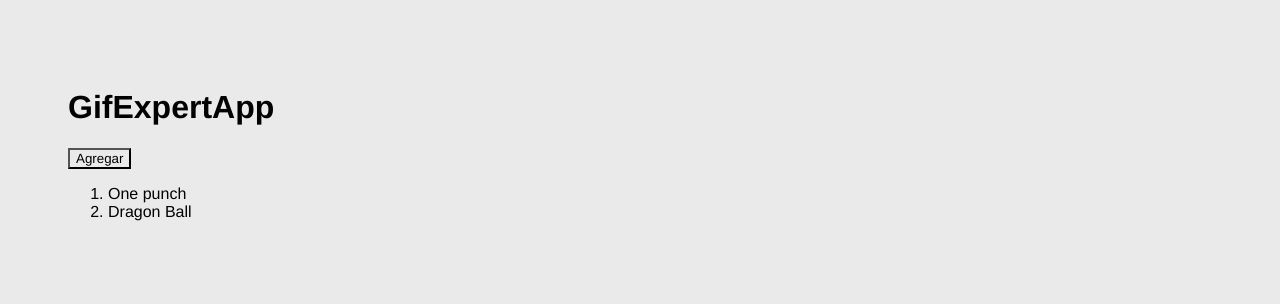
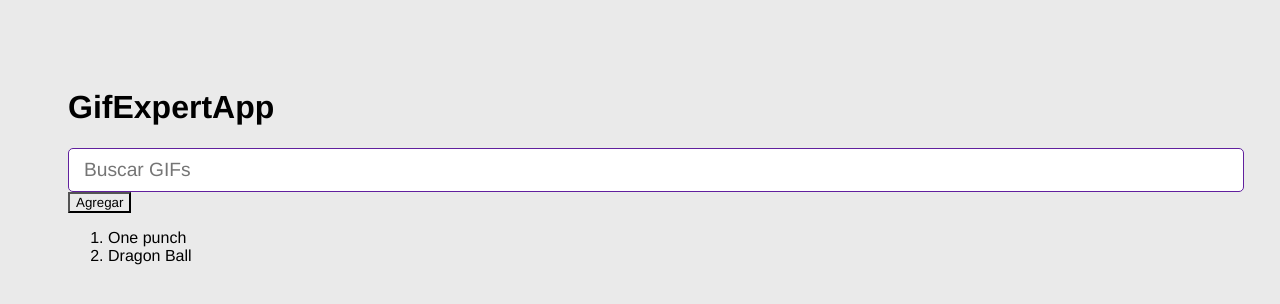
Before and after one commit to lautarovallelopez/gif-expert-app, a React (Create React App) app: page / in a window 1280 px wide. Shown: the top 304 px of the page. Built offline with nearby package versions, Linux system fonts and the light colour scheme.

Commit message:
Add search input component

```diff
--- a/src/GifExpertApp.jsx
+++ b/src/GifExpertApp.jsx
@@ -1,4 +1,5 @@
 import { useState } from "react";
+import AddCategory from "./components/AddCategory";
 
 const GifExpertApp = () => {
     const [categories, setCategories] = useState(['One punch', 'Dragon Ball']);
@@ -9,6 +10,7 @@
     return (
         <>
             <h1>GifExpertApp</h1>
+            <AddCategory />
             <button onClick={onAddCategory}>Agregar</button>
             <ol>
                 {categories.map(category => (
--- /dev/null
+++ b/src/components/AddCategory.jsx
@@ -0,0 +1,25 @@
+import { useState } from "react";
+
+const AddCategory = () => {
+    const [inputValue, setInputvalue] = useState('');
+    const onInputChange = event => {
+        setInputvalue(event.target.value);
+    };
+    const onSubmit = event => {
+        event.preventDefault();
+        console.log(inputValue);
+    };
+
+    return (
+        <form onSubmit={onSubmit}>
+            <input
+                type="text"
+                placeholder="Buscar GIFs"
+                value={inputValue}
+                onChange={onInputChange}
+            />
+        </form>
+    );
+};
+
+export default AddCategory;
```
